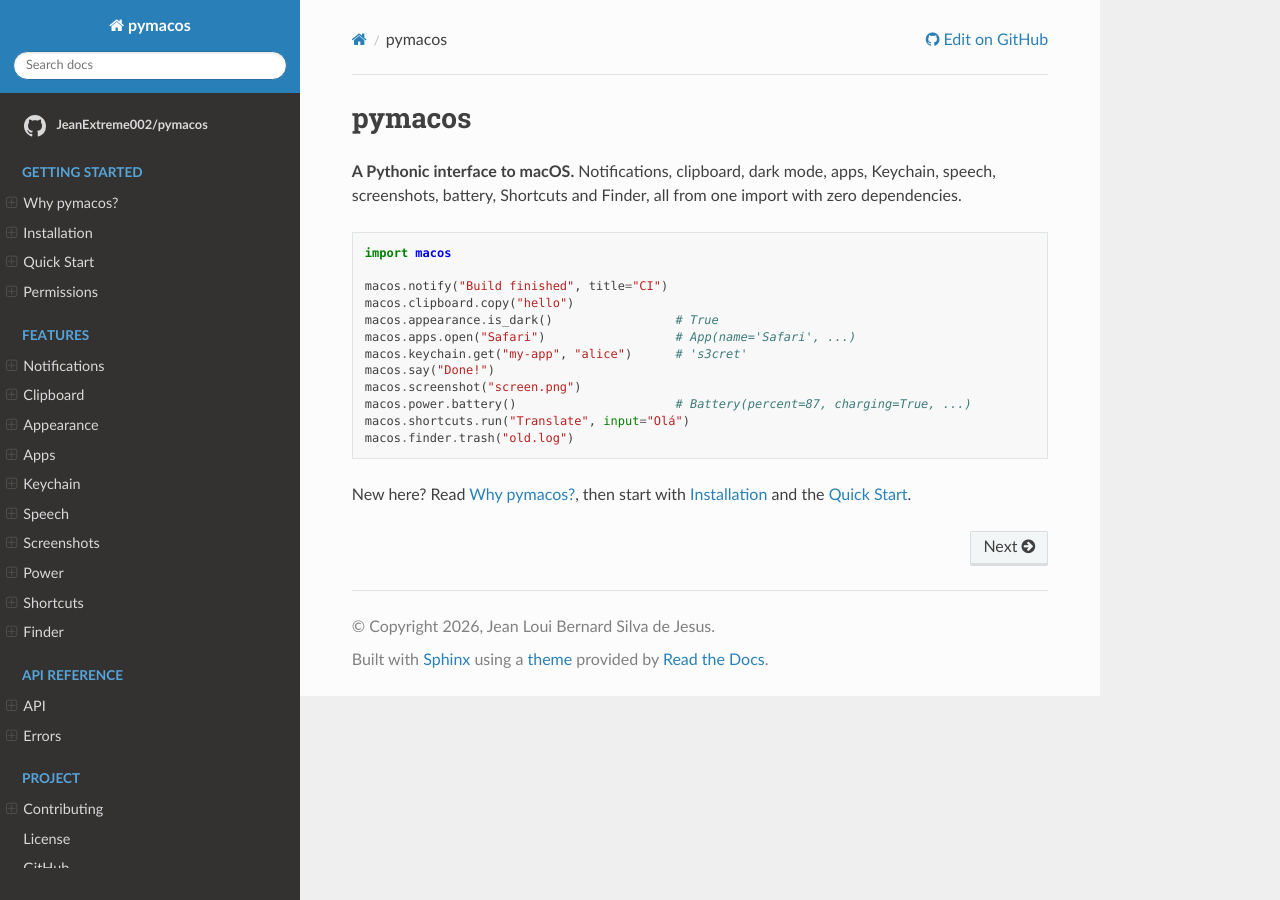
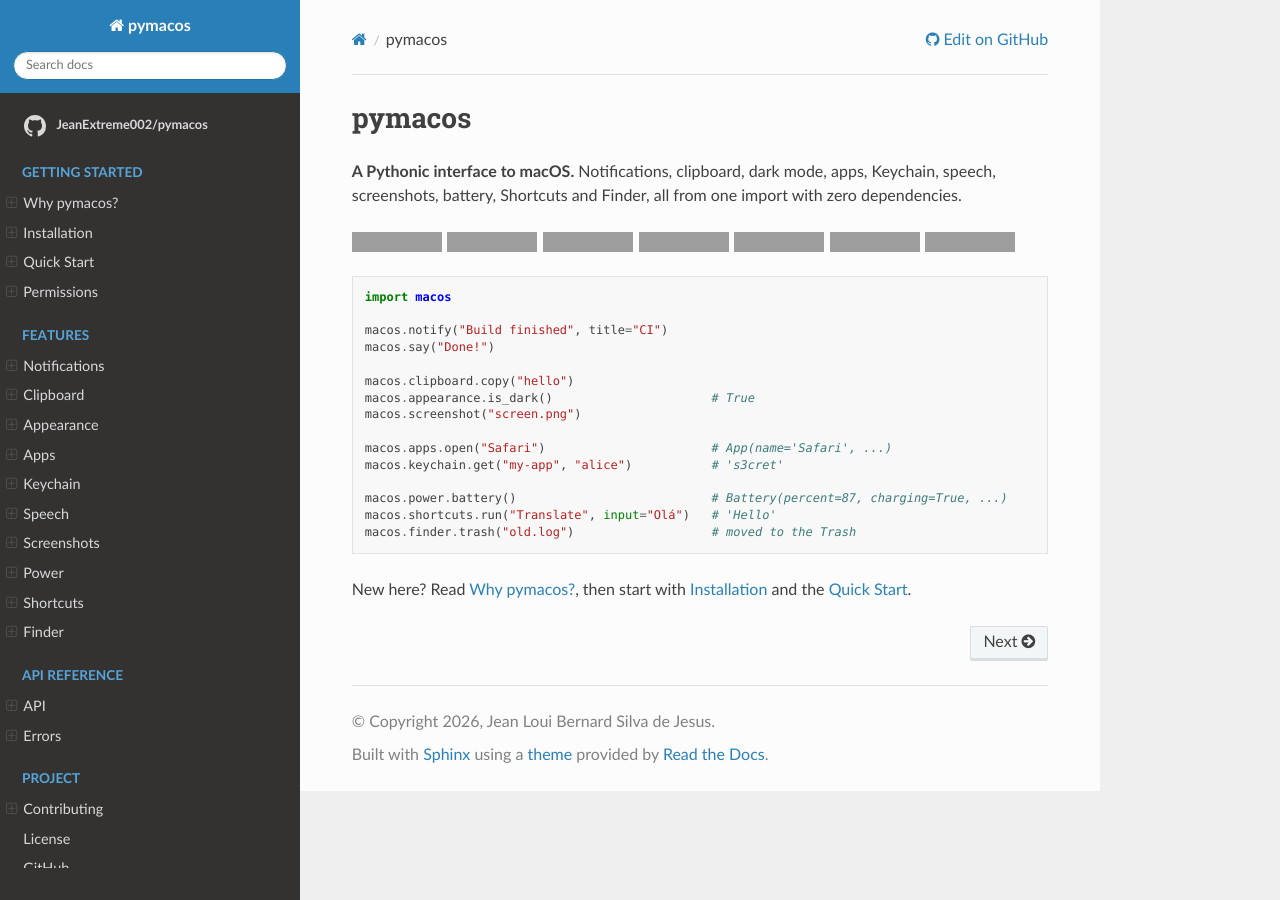
Before and after one commit to JeanExtreme002/macOS, a Sphinx documentation site: the page built from docs/index.md, in a window 1280 px wide. Built offline with Sphinx 7.4.7 and the Read the Docs theme 3.1.0, drawn with Linux system fonts in a browser that asks for light colours; comment, search, counter and statistics services are not loaded; grey boxes are pictures that could not be loaded.

Commit message:
docs: add badges and the grouped example to the docs home page
Same example as the README (grouped, aligned comments) and a row of the README's shields, minus the docs badge, which would point at the page it's on.

````diff
--- a/docs/_static/custom.css
+++ b/docs/_static/custom.css
@@ -66,3 +66,17 @@
 .repo-link button.toctree-expand {
   display: none;
 }
+
+/* --- Badges on the home page (docs/index.md) ---------------------------- */
+/* Keep the shields on one wrapping row with even gaps, instead of the
+   theme's default inline images separated by whitespace. */
+.badges {
+  display: flex;
+  flex-wrap: wrap;
+  gap: 0.35rem;
+  margin-bottom: 1.5rem;
+}
+
+.badges a {
+  line-height: 0;
+}
--- a/docs/index.md
+++ b/docs/index.md
@@ -4,19 +4,32 @@
 Keychain, speech, screenshots, battery, Shortcuts and Finder, all from one
 import with zero dependencies.
 
+<p class="badges">
+  <a href="https://github.com/JeanExtreme002/pymacos/actions/workflows/python-package.yml"><img alt="GitHub Actions build status" src="https://github.com/JeanExtreme002/pymacos/actions/workflows/python-package.yml/badge.svg"></a>
+  <a href="https://app.codecov.io/gh/JeanExtreme002/pymacos"><img alt="Code coverage" src="https://codecov.io/gh/JeanExtreme002/pymacos/branch/main/graph/badge.svg"></a>
+  <a href="https://pypi.org/project/pymacos/"><img alt="Newest PyPI version" src="https://img.shields.io/pypi/v/pymacos.svg"></a>
+  <a href="https://pypi.org/project/pymacos/"><img alt="Supported Python versions" src="https://img.shields.io/pypi/pyversions/pymacos.svg?color=8A2BE2"></a>
+  <a href="https://pypi.org/project/pymacos/"><img alt="Platform" src="https://img.shields.io/badge/platform-macOS-lightgrey.svg"></a>
+  <a href="https://pypi.org/project/pymacos/"><img alt="Typed" src="https://img.shields.io/pypi/types/pymacos.svg"></a>
+  <a href="https://github.com/JeanExtreme002/pymacos/blob/main/LICENSE"><img alt="License" src="https://img.shields.io/pypi/l/pymacos.svg"></a>
+</p>
+
 ```python
 import macos
 
 macos.notify("Build finished", title="CI")
+macos.say("Done!")
+
 macos.clipboard.copy("hello")
-macos.appearance.is_dark()                 # True
-macos.apps.open("Safari")                  # App(name='Safari', ...)
-macos.keychain.get("my-app", "alice")      # 's3cret'
-macos.say("Done!")
+macos.appearance.is_dark()                      # True
 macos.screenshot("screen.png")
-macos.power.battery()                      # Battery(percent=87, charging=True, ...)
-macos.shortcuts.run("Translate", input="Olá")
-macos.finder.trash("old.log")
+
+macos.apps.open("Safari")                       # App(name='Safari', ...)
+macos.keychain.get("my-app", "alice")           # 's3cret'
+
+macos.power.battery()                           # Battery(percent=87, charging=True, ...)
+macos.shortcuts.run("Translate", input="Olá")   # 'Hello'
+macos.finder.trash("old.log")                   # moved to the Trash
 ```
 
 New here? Read [Why pymacos?](why.md), then start with
````
